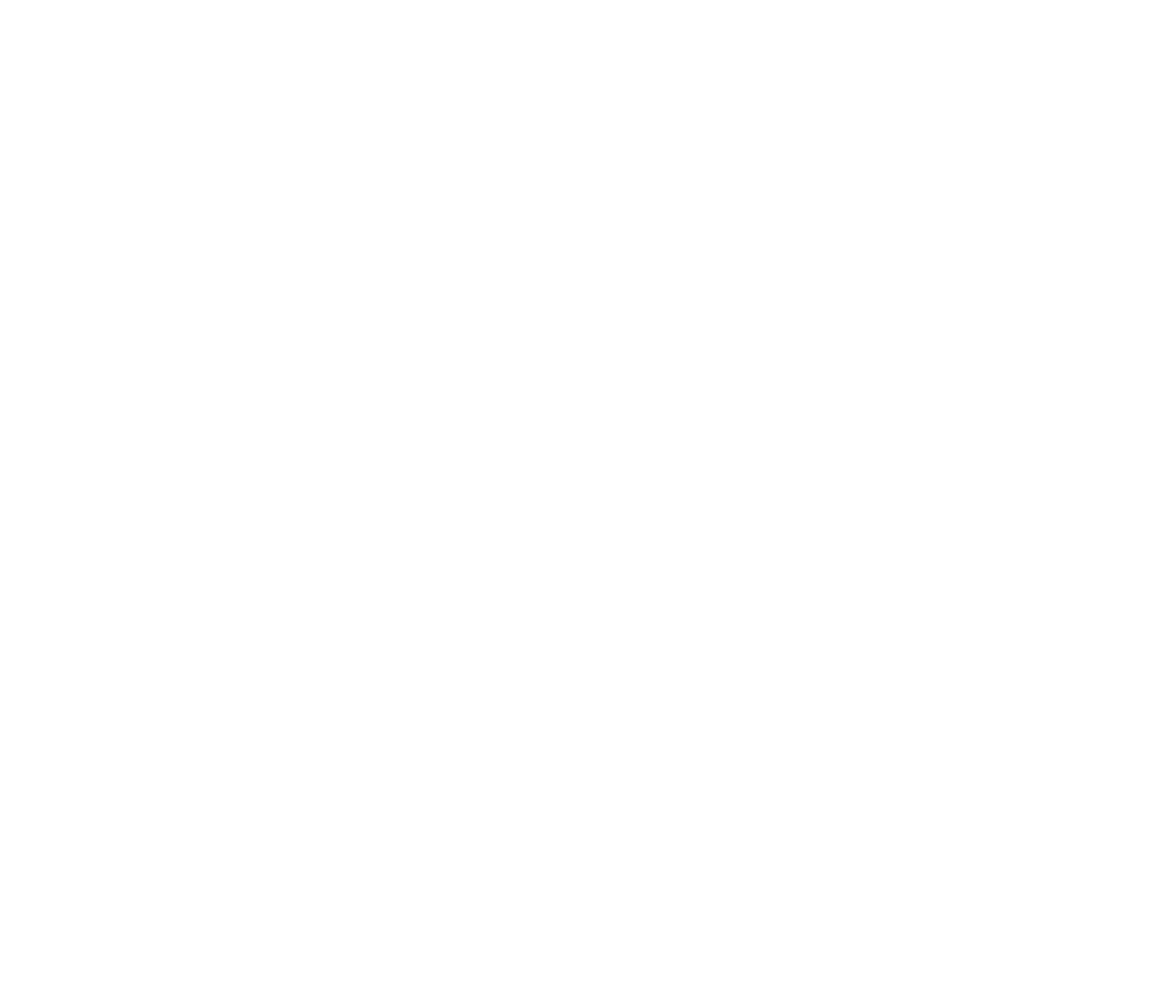
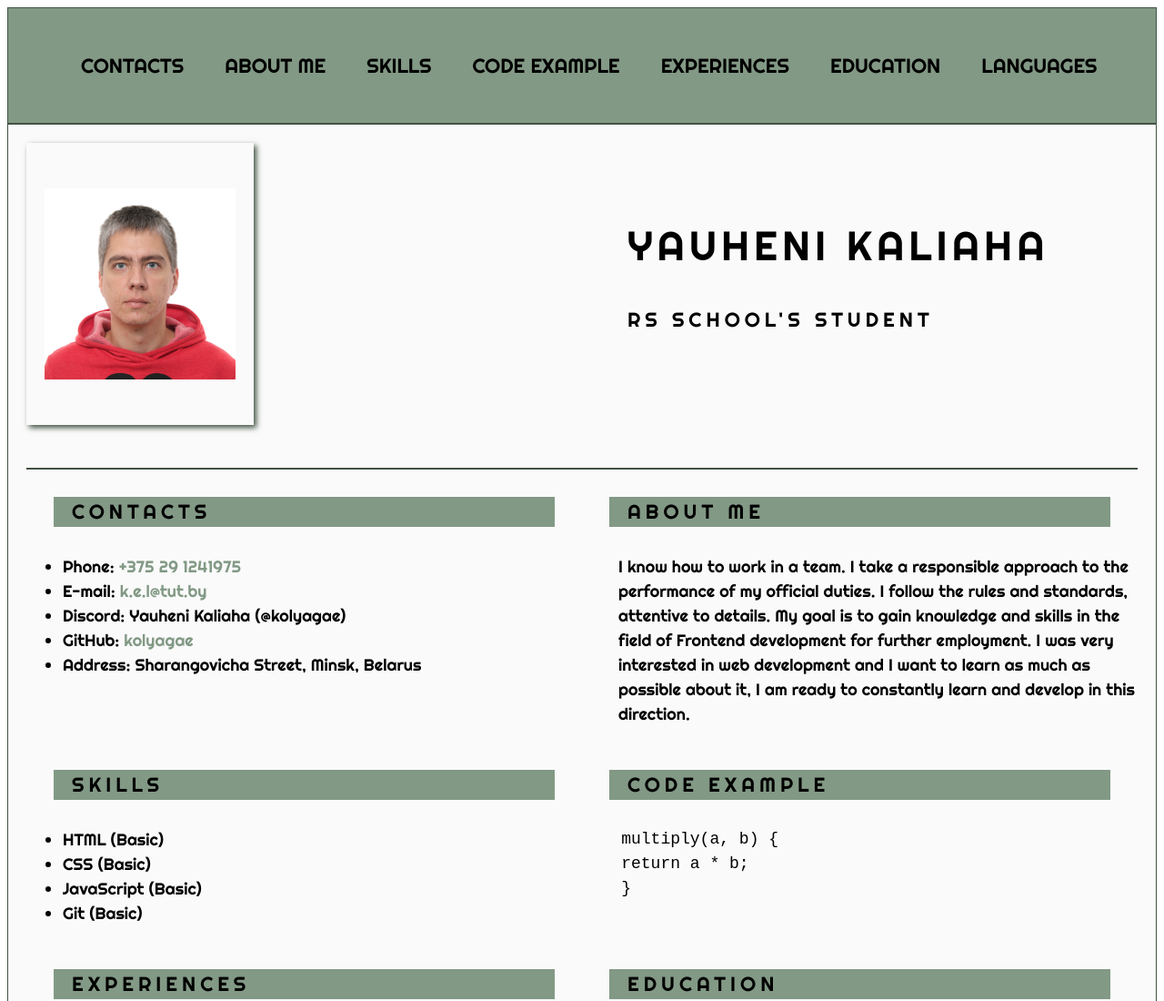
Before and after one commit to kolyagae/rsschool-cv, a plain HTML site: page index.html in a window 1280 px wide. Shown: the top 1100 px of the page at 91% size. Before the commit the page ends 800 px from the top, so only its background shows below. Drawn offline with Linux system fonts and the light colour scheme.

Commit message:
feat: add new information, files and stylies

```diff
--- a/index.html
+++ b/index.html
@@ -4,7 +4,164 @@
     <meta charset="UTF-8" />
     <meta http-equiv="X-UA-Compatible" content="IE=edge" />
     <meta name="viewport" content="width=device-width, initial-scale=1.0" />
-    <title>Document</title>
+    <link rel="stylesheet" href="style.css" />
+    <link rel="icon" href="./assets/img/cv.ico" />
+    <title>cv</title>
   </head>
-  <body></body>
+
+  <body>
+    <header class="header">
+      <div class="container">
+        <nav class="nav">
+          <ul class="nav-list">
+            <li class="nav-item">
+              <a href="#contacts" class="nav-link">Contacts</a>
+            </li>
+            <li class="nav-item">
+              <a href="#about-me" class="nav-link">About Me</a>
+            </li>
+            <li class="nav-item">
+              <a href="#skills" class="nav-link">Skills</a>
+            </li>
+            <li class="nav-item">
+              <a href="#code" class="nav-link">Code example</a>
+            </li>
+            <li class="nav-item">
+              <a href="#experiences" class="nav-link">Experiences</a>
+            </li>
+            <li class="nav-item">
+              <a href="#education" class="nav-link">Education</a>
+            </li>
+            <li class="nav-item">
+              <a href="#languages" class="nav-link">Languages</a>
+            </li>
+          </ul>
+        </nav>
+      </div>
+    </header>
+
+    <main class="main">
+      <div class="container main-container">
+        <section class="section" id="photo">
+          <img src="./assets/img/My photo.jpg" alt="my photo" width="250" />
+        </section>
+        <section class="section" id="myname">
+          <h1 class="section-title" id="name">Yauheni Kaliaha</h1>
+          <h2 class="section-title" id="profession">RS School's student</h2>
+        </section>
+        <div class="row"></div>
+        <section class="section" id="contacts">
+          <h2 class="section-title">Contacts</h2>
+          <ul>
+            <li>
+              Phone:
+              <a href="tel: +375 29 124 19 75" class="contacts-link"
+                >+375 29 1241975</a
+              >
+            </li>
+            <li>
+              E-mail:
+              <a href="mailto:k.e.l@tut.by" class="contacts-link"
+                >k.e.l@tut.by</a
+              >
+            </li>
+            <li>Discord: Yauheni Kaliaha (@kolyagae)</li>
+            <li>
+              GitHub:
+              <a
+                href="https://github.com/kolyagae"
+                class="contacts-link"
+                target="_blank"
+              >
+                kolyagae</a
+              >
+            </li>
+            <li>Address: Sharangovicha Street, Minsk, Belarus</li>
+          </ul>
+        </section>
+        <section class="section" id="about-me">
+          <h2 class="section-title">About Me</h2>
+          <p id="about-me-p">
+            I know how to work in a team. I take a responsible approach to the
+            performance of my official duties. I follow the rules and standards,
+            attentive to details. My goal is to gain knowledge and skills in the
+            field of Frontend development for further employment. I was very
+            interested in web development and I want to learn as much as
+            possible about it, I am ready to constantly learn and develop in
+            this direction.
+          </p>
+        </section>
+        <section class="section" id="skills">
+          <h2 class="section-title">Skills</h2>
+          <ul>
+            <li>HTML (Basic)</li>
+            <li>CSS (Basic)</li>
+            <li>JavaScript (Basic)</li>
+            <li>Git (Basic)</li>
+          </ul>
+        </section>
+        <section class="section" id="code">
+          <h2 class="section-title">Code example</h2>
+          <pre class="code">
+    multiply(a, b) {
+    <span class="span-code">return</span> a * b;
+    }
+          </pre>
+        </section>
+        <section class="section" id="experiences">
+          <h2 class="section-title">Experiences</h2>
+          <p id="experiences-link">
+            My rsschool
+            <a
+              href="https://kolyagae.github.io/rsschool-cv/cv"
+              class="experiences-link"
+              target="_blank"
+              >CV</a
+            >
+          </p>
+        </section>
+        <section class="section" id="education">
+          <h2 class="section-title">Education</h2>
+          <p id="education-p">
+            International University "MITSO" (expected/anticipated graduation:
+            May 2024).
+          </p>
+        </section>
+        <section class="section" id="languages">
+          <h2 class="section-title">Languages</h2>
+          <ul>
+            <li>Russian - Native</li>
+            <li>English - A1</li>
+          </ul>
+        </section>
+      </div>
+    </main>
+
+    <footer class="footer">
+      <div class="container">
+        <ul class="footer-list">
+          <li class="footer-item">&copy 2022</li>
+          <li class="footer-item">
+            <a href="https://github.com/kolyagae" target="_blank">
+              <img
+                src="./assets/img/github_logo.svg"
+                alt="github-logo"
+                width="50"
+                title="kolyagae"
+              />
+            </a>
+          </li>
+          <li class="footer-item">
+            <a href="https://rs.school/js/" class="footer-link" target="_blank">
+              <img
+                src="./assets/img/rs_school_js.svg"
+                alt="rss-logo"
+                width="100"
+              />
+            </a>
+          </li>
+        </ul>
+      </div>
+    </footer>
+  </body>
 </html>
--- a/style.css
+++ b/style.css
@@ -0,0 +1,159 @@
+@font-face {
+  font-family: "Righteous-Regular";
+  src: url(assets/fonts/Righteous-Regular.ttf);
+}
+
+html {
+  scroll-behavior: smooth;
+}
+
+body {
+  font-family: "Righteous-Regular";
+  font-size: 18px;
+  font-weight: 400;
+  line-height: 1.5;
+  display: flex;
+  flex-direction: column;
+  justify-content: space-between;
+}
+
+* {
+  box-sizing: border-box;
+}
+
+header,
+main,
+footer {
+  border: 1px solid #415243;
+  padding: 20px;
+}
+
+.footer {
+  background-color: #829985;
+  color: black;
+}
+
+.header {
+  background-color: #829985;
+}
+
+.main {
+  background-color: #fafafa;
+}
+
+.container {
+  max-width: 1440px;
+  margin: 0 auto;
+}
+
+.main-container {
+  display: flex;
+  flex-wrap: wrap;
+}
+
+nav > ul > li {
+  display: inline-block;
+}
+
+.nav-list {
+  list-style: none;
+}
+
+.nav-link {
+  font-size: 22px;
+  text-transform: uppercase;
+  padding: 0 20px;
+  line-height: 50px;
+  text-decoration: none;
+  color: black;
+}
+
+.nav-link:hover {
+  text-decoration: underline;
+}
+
+.section {
+  width: 50%;
+}
+
+.contacts-link,
+.experiences-link {
+  text-decoration: none;
+  color: #829985;
+}
+
+.contacts-link:hover {
+  text-decoration: none;
+  color: #415243;
+}
+
+@media (max-width: 768px) {
+  .section {
+    width: 100%;
+  }
+}
+
+.section-title {
+  font-size: 22px;
+  font-weight: 400;
+  text-transform: uppercase;
+  letter-spacing: 5px;
+  color: black;
+
+  padding-left: 20px;
+  margin: 30px;
+}
+
+h2 {
+  background-color: #829985;
+}
+
+#name {
+  font-size: 45px;
+  color: black;
+  margin-top: 80px;
+  /*background-color: #fafafa;*/
+}
+
+#profession {
+  font-size: 20;
+  color: black;
+  background-color: #fafafa;
+}
+
+.experiences {
+  margin: 50px;
+}
+
+.footer-link {
+  align-items: flex-end;
+}
+
+.footer-list {
+  display: flex;
+  justify-content: space-around;
+  list-style: none;
+}
+
+.row {
+  padding: 20px 0;
+  width: 100%;
+  border-bottom: solid 2px #415243;
+}
+
+#photo {
+  position: relative;
+}
+
+#photo img {
+  border: 20px solid #fafafa;
+  border-top-width: 50px;
+  border-bottom-width: 50px;
+  box-shadow: 3px 3px 6px #415243;
+}
+
+#about-me-p,
+#education-p,
+#experiences-link {
+  margin-left: 40px;
+}
```
Also changed, not shown: assets/fonts/ChakraPetch-Medium.ttf (added), assets/fonts/Righteous-Regular.ttf (added), assets/img/cv.ico (added), assets/img/github_logo.svg (added), assets/img/rs_school_js.svg (added).
